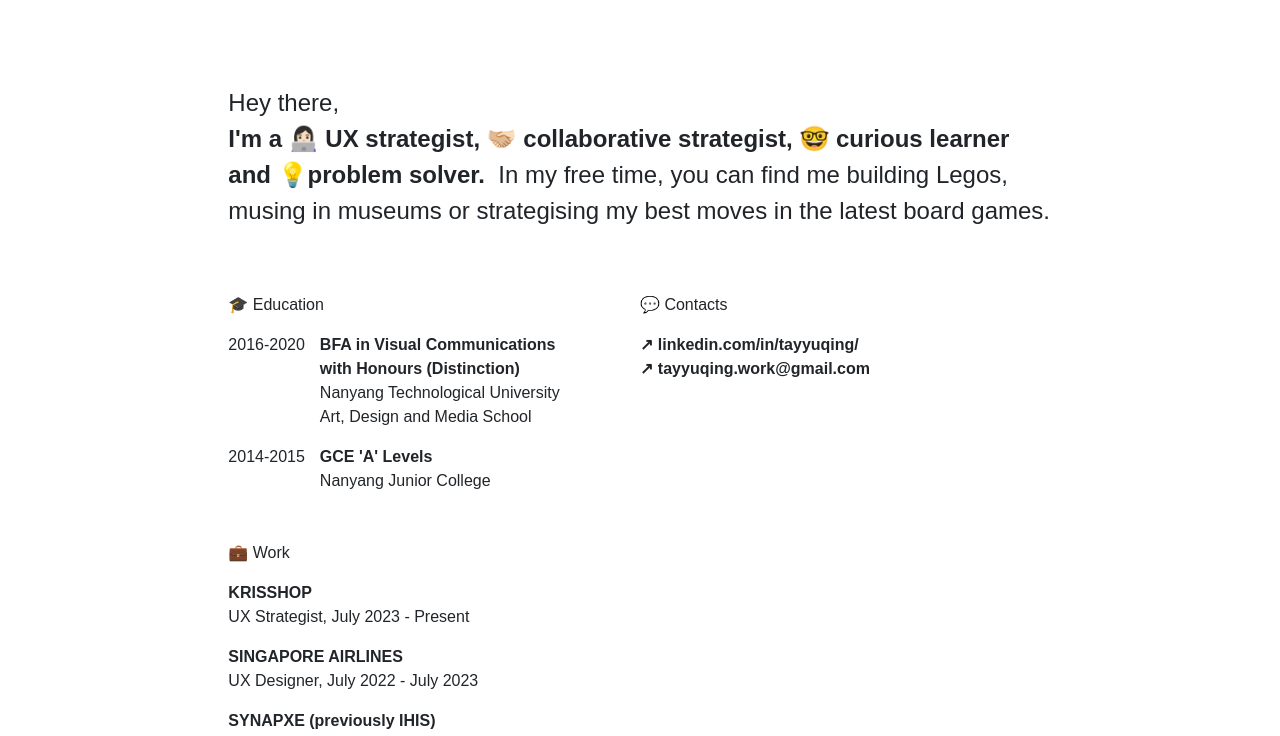
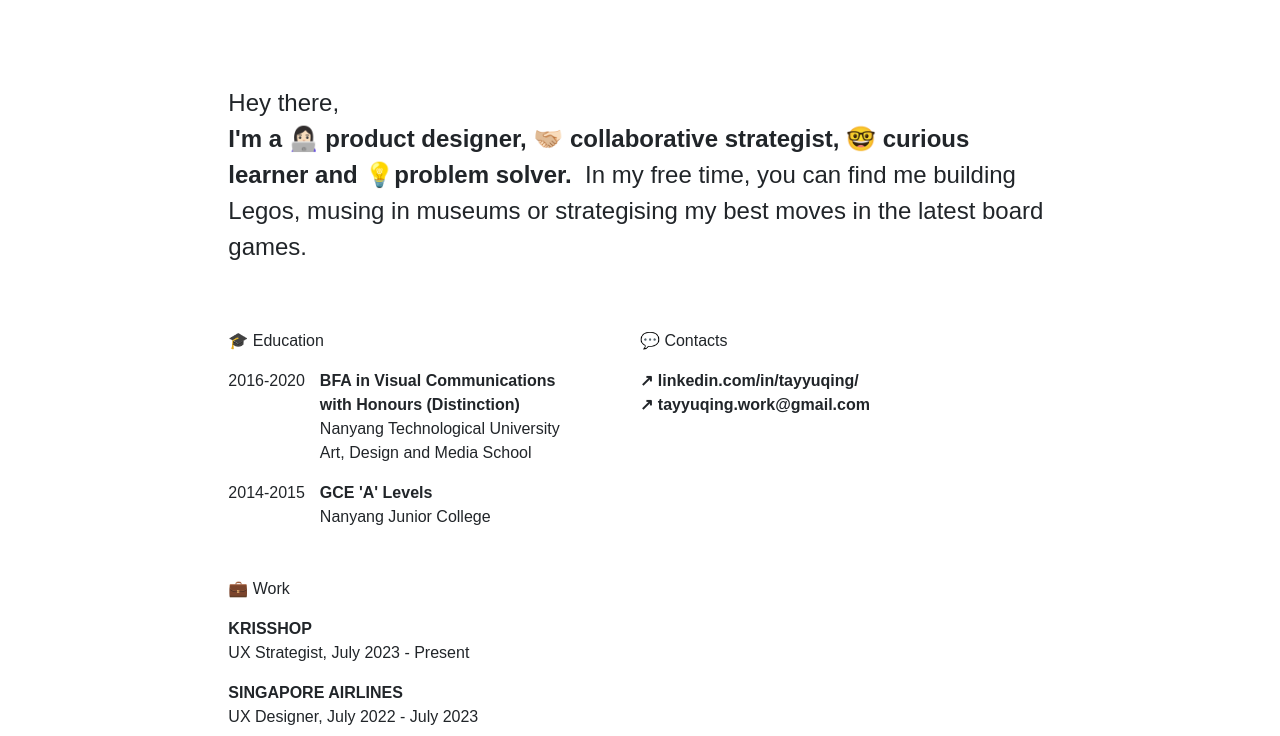
Before and after one commit to yuqinggg/yuqing-2023-portfolio, a plain HTML site: page about.html in a window 1280 px wide. Shown: the part 59-795 px from the top of the page. Drawn offline with nearby package versions, Linux system fonts and the light colour scheme; a web font is replaced by a local one.

Commit message:
update about

```diff
--- a/about.html
+++ b/about.html
@@ -77,7 +77,7 @@
                         <!-- Self Intro -->
                         <div class="headline mt-0 mb-0">
                             <div class="headline-content" style="margin-bottom: 4rem">
-                                <p class="headline-subtitle">Hey there, <br><b>I'm a 👩🏻‍💻 UX strategist, 🫱🏼‍🫲🏻 collaborative strategist, 🤓 curious learner and 💡problem solver.&nbsp;</b>
+                                <p class="headline-subtitle">Hey there, <br><b>I'm a 👩🏻‍💻 product designer, 🫱🏼‍🫲🏻 collaborative strategist, 🤓 curious learner and 💡problem solver.&nbsp;</b>
                                     In my free time, you can find me building Legos, musing in museums or strategising my best moves in the latest board games.
                                 </p>
                             </div>
```
